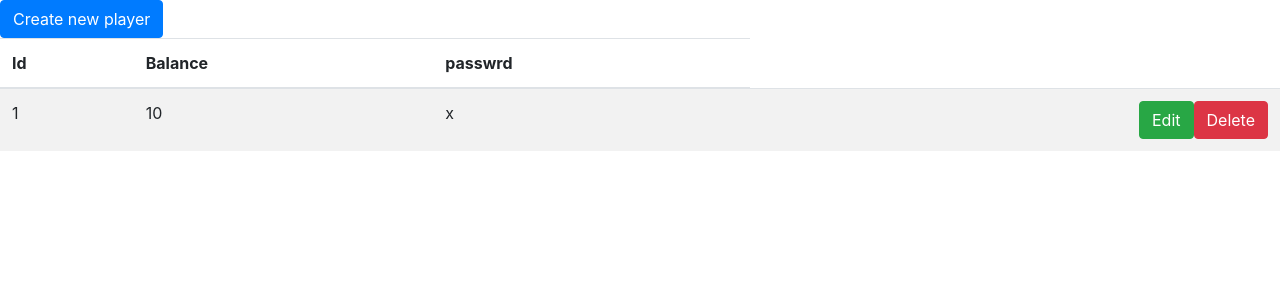
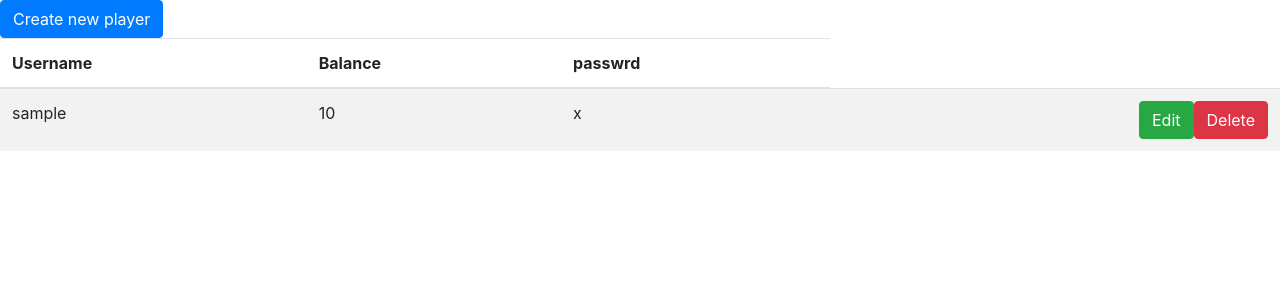
Before and after one commit to vovapasko/new_flask, a Flask app: template root/templates/players.html in a window 1280 px wide. Shown: the part 56-356 px from the top of the page. Run offline with Flask 2, Linux system fonts and the light colour scheme; the template is opened without the code that fills it: most values are stand-ins (such as "Sample title", 1, 10 or a date in 2020); parts of the project's set-up code (start-up, migrations or seed data) failed here and were passed over; some libraries are stand-ins or nearby versions.

Commit message:
Changed players.html

```diff
--- a/root/templates/players.html
+++ b/root/templates/players.html
@@ -13,7 +13,7 @@
 <table class="table table-striped">
     <thead>
     <tr>
-        <th scope="col">Id</th>
+        <th scope="col">Username</th>
         <th scope="col">Balance</th>
         <th scope="col">passwrd</th>
     </tr>
@@ -21,7 +21,7 @@
     <tbody>
     {% for player in all_players %}
     <tr>
-        <td>{{player.player_id}}</td>
+        <td>{{player.player_username}}</td>
         <td>{{player.balance}}</td>
         <td>{{player.passwrd}}</td>
         <td class="d-flex justify-content-end">
```
